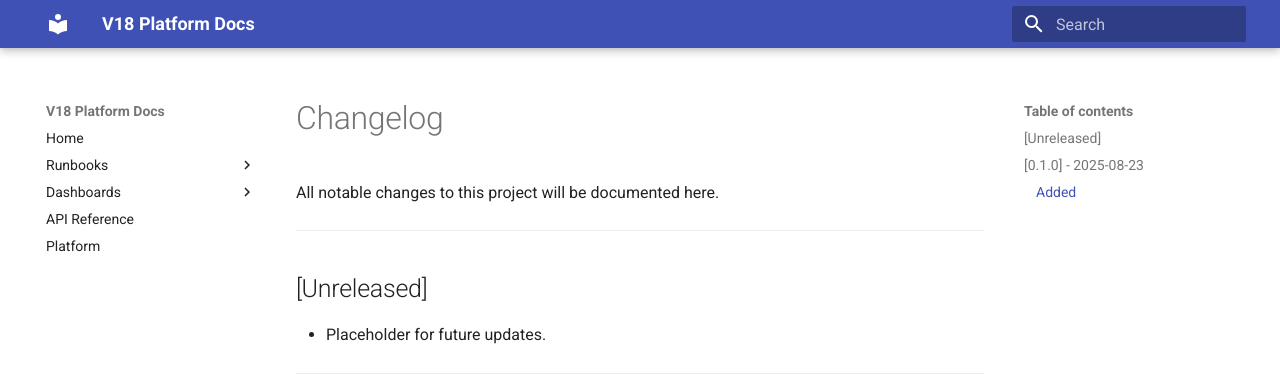
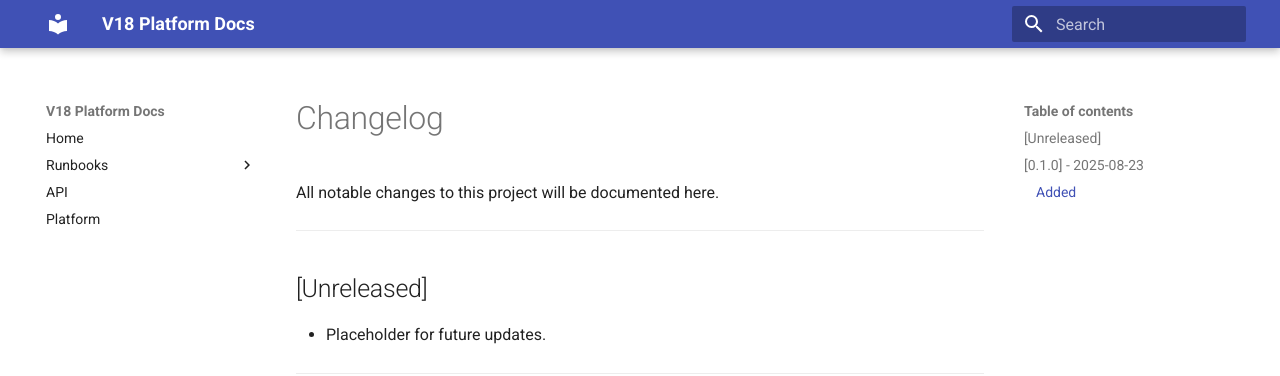
Before and after one commit to Kello54/Buildy, an MkDocs documentation site: the page built from docs/changelog.md, in a window 1280 px wide. Shown: the top 376 px of the page. Built offline with MkDocs 1.6.1 and Material for MkDocs 9.7.7, drawn with Linux system fonts in a browser that asks for light colours; some of the changed lines change nothing that is shown.

Commit message:
Update mkdocs.yml

```diff
--- a/mkdocs.yml
+++ b/mkdocs.yml
@@ -1,6 +1,6 @@
 site_name: V18 Platform Docs
-site_url: https://kello54.github.io/Buildy/
-site_description: Documentation for the V18 Platform
+site_url: https://kello54.github.io/V18/
+site_description: Documentation for the V18 platform
 
 theme:
   name: material
@@ -13,7 +13,6 @@
 markdown_extensions:
   - admonition
   - codehilite
-  - footnotes
   - toc:
       permalink: true
 
@@ -21,10 +20,6 @@
   - Home: index.md
   - Runbooks:
       - Overview: runbooks/index.md
-      - Runbook 1: runbooks/runbook1.md
-      - Runbook 2: runbooks/runbook2.md
-  - Dashboards:
-      - Dashboard 1: dashboards/dashboard1.md
-      - Dashboard 2: dashboards/dashboard2.md
-  - API Reference: api.md
+      - Dashboards: runbooks/dashboards.md
+  - API: api.md
   - Platform: platform.md
```
